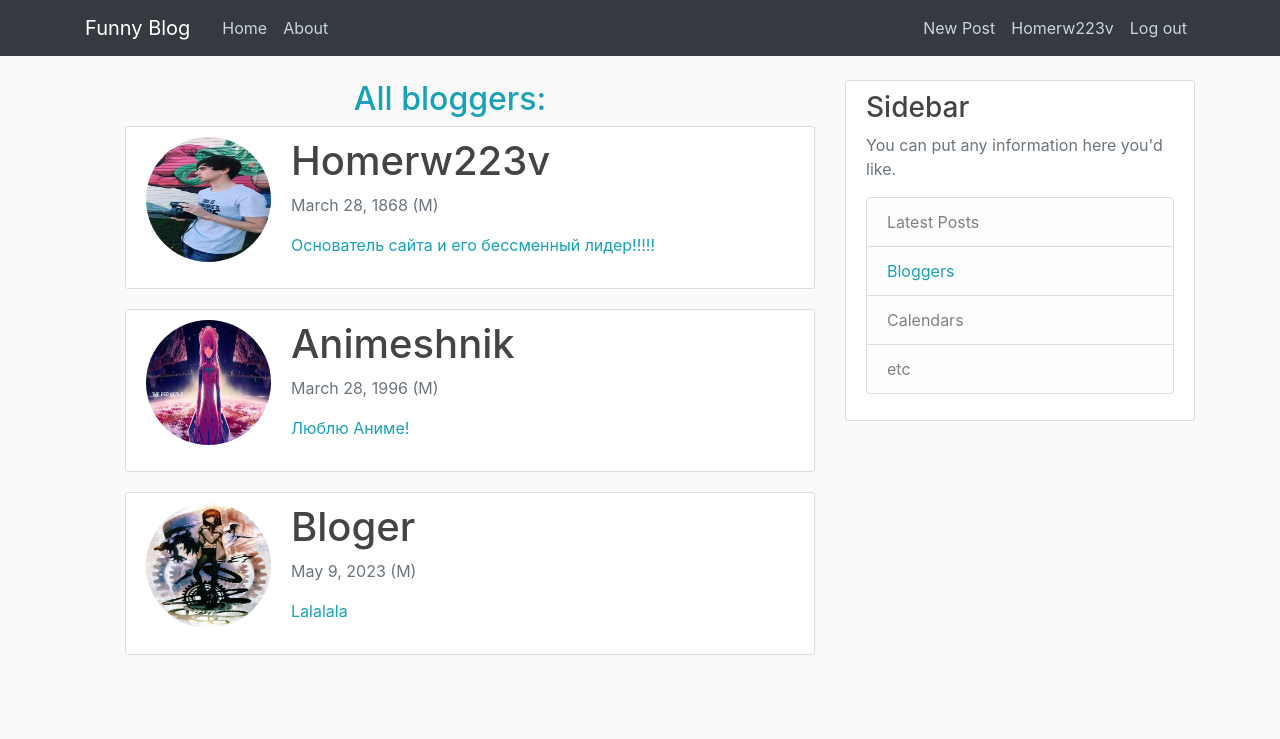
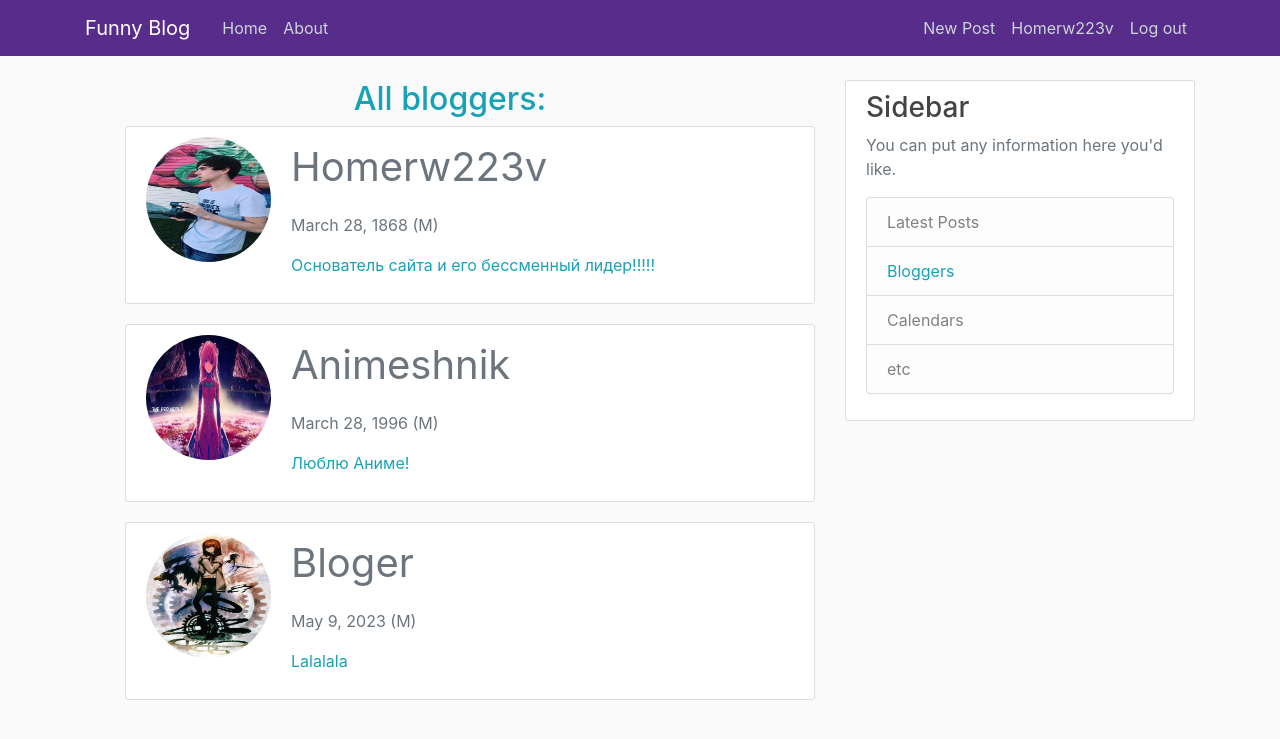
Before and after one commit to Homerw223v/Funny_blog, a Django app: page /blog/bloggers/ in a window 1280 px wide. Shown: the top 739 px of the page. Run offline with Django 4.2, Linux system fonts and the light colour scheme; a user stored in the database is signed in; data comes from the database, SQL or seed files in the repository; some libraries are stand-ins or nearby versions.

Commit message:
Changed color of navbar and modified pages

```diff
--- a/NBlog/templates/NBlog/all_blogers.html
+++ b/NBlog/templates/NBlog/all_blogers.html
@@ -10,7 +10,7 @@
     <div class="media">
         <img class="rounded-circle account-img" src="{{ bloger.image.url }}" alt="">
         <div class="media-body">
-            <h2 class="account-heading">{{ bloger.bloger_name }}</h2>
+            <p class="account-heading"><a class="text-secondary" href="{% url 'user-info' bloger.bloger_name %}">{{ bloger.bloger_name }}</a></p>
             <p class="text-secondary">{{ bloger.date_of_birth }}  ({{ bloger.genre }})</p>
             <div><p class="text-info">{{ bloger.bloger_bio }}</p></div>
         </div>
--- a/NBlog/templates/NBlog/home_page.html
+++ b/NBlog/templates/NBlog/home_page.html
@@ -13,7 +13,8 @@
                   <a class="mr-2" href="{% url 'user-info' post.author %}">{{ post.author }}</a>
                   <small class="text-muted">{{ post.post_date }}</small>
               </div>
-              <h2><a class="article-title" href="{% url 'blog-info' post.title %}">{{ post.title }}</a></h2>
+              <p><a class="article-title font-weight-bold" href="{% url 'blog-info' post.title %}">{{ post.title }}</a></p>
+          <p>{{ post.description|truncatewords:50}}</p>
           </div>
       </article>
     {% endfor %}
--- a/NBlog/templates/NBlog/user_info.html
+++ b/NBlog/templates/NBlog/user_info.html
@@ -18,12 +18,14 @@
 </divclass>
 {% for post in posts %}
       <article class="media content-section">
+          <img class="rounded-circle account-img" src="{{ post.author.image.url }}" alt="">
           <div class="media-blody">
               <div class="article-metadata">
                   <a class="mr-2" href="{% url 'user-info' post.author %}">{{ post.author }}</a>
                   <small class="text-muted">{{ post.post_date }}</small>
               </div>
-              <h2><a class="article-title" href="{% url 'blog-info' post.title %}">{{ post.title }}</a></h2>
+              <p><a class="article-title font-weight-bold" href="{% url 'blog-info' post.title %}">{{ post.title }}</a></p>
+          <p>{{ post.description|truncatewords:50}}</p>
           </div>
       </article>
 {% endfor %}
--- a/NBlog/templates/base_generic.html
+++ b/NBlog/templates/base_generic.html
@@ -16,7 +16,7 @@
 </head>
 <body>
     <header class="site-header">
-      <nav class="navbar navbar-expand-md navbar-dark bg-dark fixed-top">
+      <nav class="navbar navbar-expand-md navbar-dark fixed-top " style="background-color: #582C8A;">
         <div class="container">
           <a class="navbar-brand mr-4" href="{% url 'home-page' %}">Funny Blog</a>
           <button class="navbar-toggler" type="button" data-toggle="collapse" data-target="#navbarToggle" aria-controls="navbarToggle" aria-expanded="false" aria-label="Toggle navigation">
```
